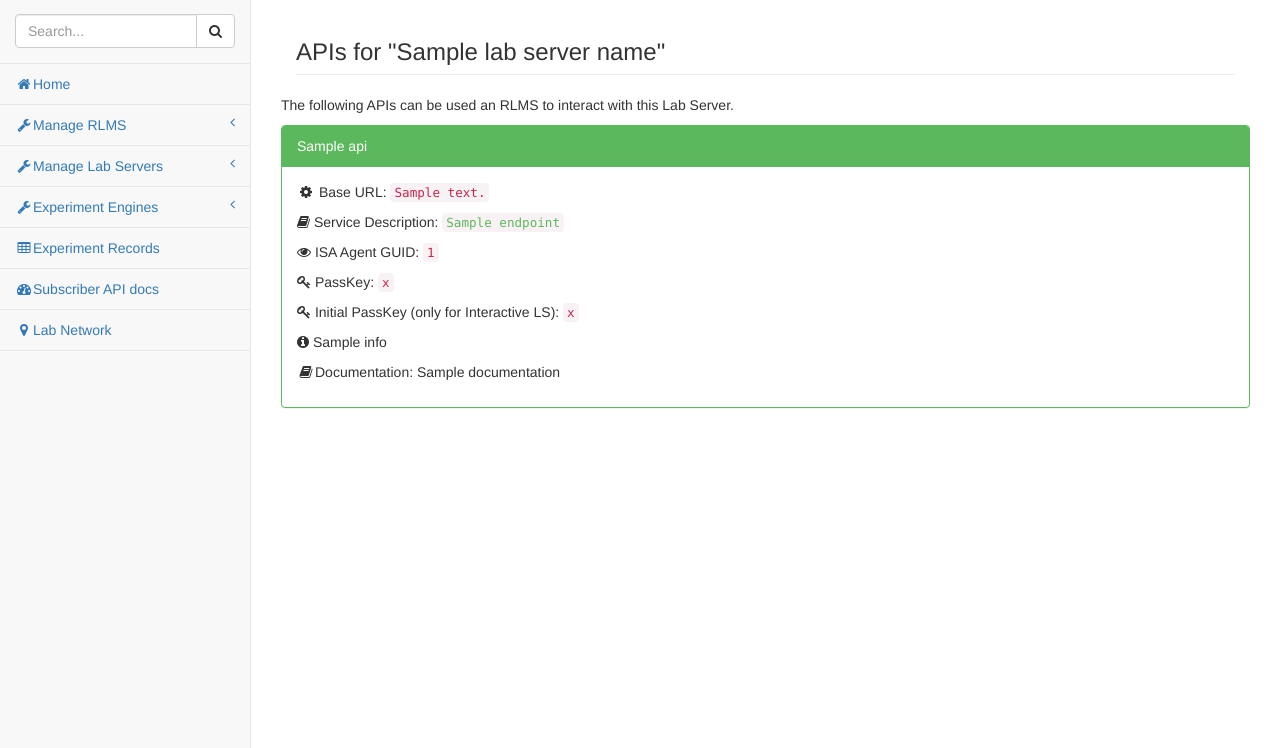
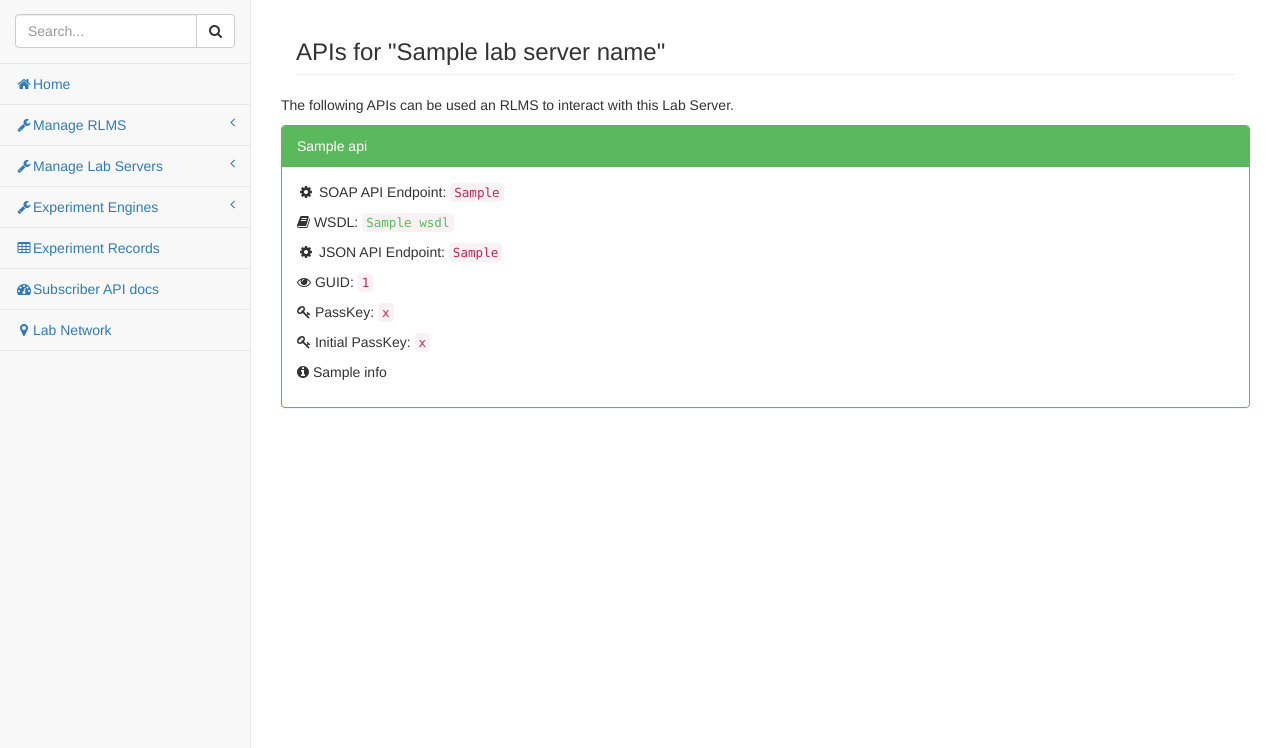
Before and after one commit to OnlineLabs4All/dispatcher, a Symfony app: template app/Resources/views/default/apiEndpoints.html.twig in a window 1280 px wide. Shown: the part 52-800 px from the top of the page. Run offline with Twig, Linux system fonts and the light colour scheme; the template is opened without the code that fills it: most values are stand-ins (such as "Sample title", 1, 10 or a date in 2020); some libraries are stand-ins or nearby versions.

Commit message:
include json service api info

```diff
--- a/app/Resources/views/default/apiEndpoints.html.twig
+++ b/app/Resources/views/default/apiEndpoints.html.twig
@@ -21,13 +21,13 @@
                     <!-- Tab panes -->
                     <div class="tab-content">
 
-                       <p><i class="fa fa-gear fa-fw"></i> Base URL: <code>{{ api.description }}</code></p>
-                       <p><i class="fa fa-book fa-file-o"></i> Service Description: <code><a href="{{ api.endpoint }}" target="_blank" >{{ api.endpoint }}</a></code></p>
-                       <p><i class="fa fa-book fa-eye"></i> ISA Agent GUID: <code>{{ api.guid }}</code></p>
+                       <p><i class="fa fa-gear fa-fw"></i> SOAP API Endpoint: <code>{{ api.soap_endpoint }}</code></p>
+                       <p><i class="fa fa-book fa-file-o"></i> WSDL: <code><a href="{{ api.wsdl }}" target="_blank" >{{ api.wsdl }}</a></code></p>
+                       <p><i class="fa fa-gear fa-fw"></i> JSON API Endpoint: <code>{{ api.json_endpoint }}</code></p>
+                       <p><i class="fa fa-book fa-eye"></i> GUID: <code>{{ api.guid }}</code></p>
                        <p><i class="fa fa-book fa-key"></i> PassKey: <code>{{ api.passkey }}</code></p>
-                        <p><i class="fa fa-book fa-key"></i> Initial PassKey (only for Interactive LS): <code>{{ api.initialPasskey }}</code></p>
+                       <p><i class="fa fa-book fa-key"></i> Initial PassKey: <code>{{ api.initialPasskey }}</code></p>
                        <p><i class="fa fa-book fa-info-circle"></i> {{ api.info }}</p>
-                       <p><i class="fa fa-book fa-fw"></i>Documentation: {{ api.documentation }}</p>
                     </div>
                 </div>
                 <!-- /.panel-body -->
```
Also changed, not shown: src/DispatcherBundle/Controller/AdminController.php (+12 -8 lines).
